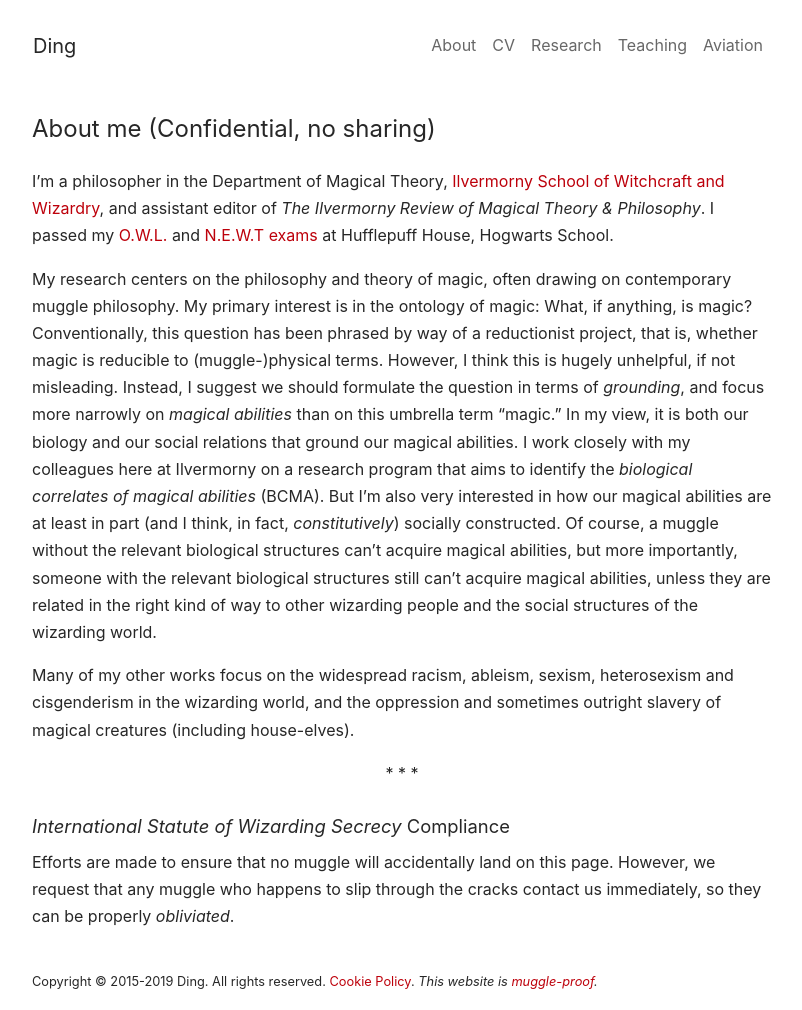
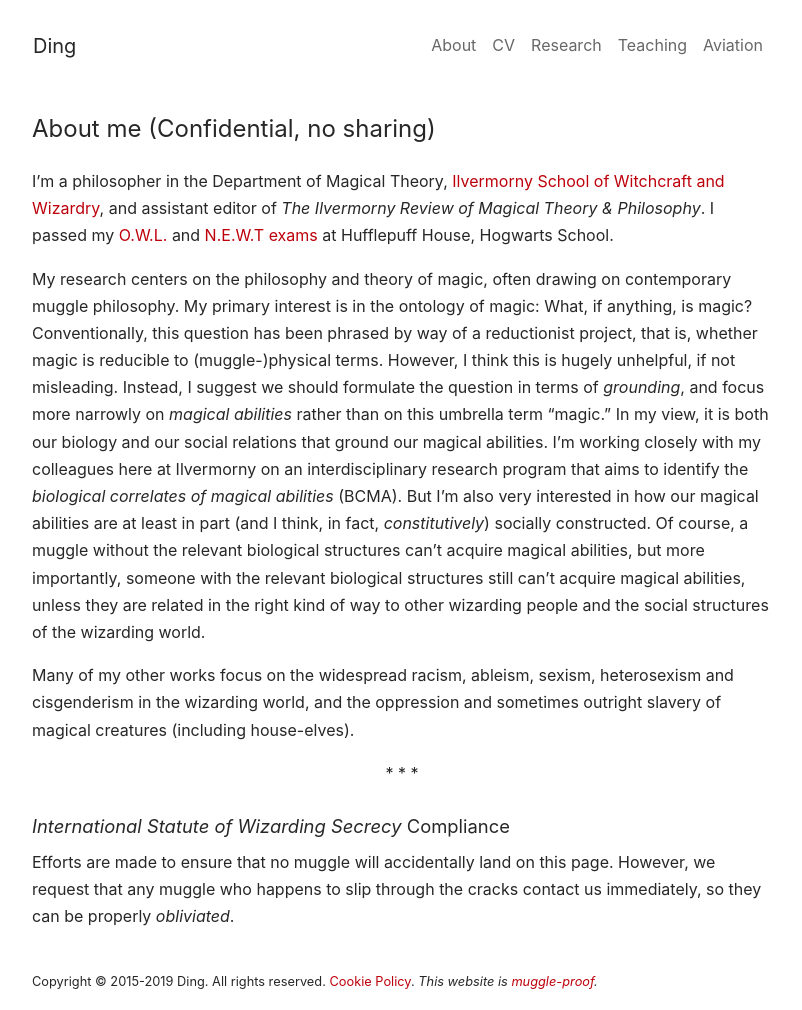
Before and after one commit to dingherself/dingherself.github.io, a Jekyll site: the page built from secret-about-me.md, in a window 1280 px wide and 1010 px high. Shown: the whole window, without its empty margins (238-1040 px from the left). Built offline with Jekyll 4.4.1, drawn with Linux system fonts in a browser that asks for light colours; nearby versions of some CDN libraries.

Commit message:
more cosmetic edits

```diff
--- a/secret-about-me.md
+++ b/secret-about-me.md
@@ -9,7 +9,7 @@
 
 I'm a philosopher in the Department of Magical Theory, [Ilvermorny School of Witchcraft and Wizardry](https://www.pottermore.com/writing-by-jk-rowling/ilvermorny), and assistant editor of *The Ilvermorny Review of Magical Theory & Philosophy*. I passed my [O.W.L.](https://harrypotter.fandom.com/wiki/Ordinary_Wizarding_Level) and [N.E.W.T exams](https://harrypotter.fandom.com/wiki/Nastily_Exhausting_Wizarding_Test) at Hufflepuff House, Hogwarts School.
 
-My research centers on the philosophy and theory of magic, often drawing on contemporary muggle philosophy. My primary interest is in the ontology of magic: What, if anything, is magic? Conventionally, this question has been phrased by way of a reductionist project, that is, whether magic is reducible to (muggle-)physical terms. However, I think this is hugely unhelpful, if not misleading. Instead, I suggest we should formulate the question in terms of *grounding*, and focus more narrowly on *magical abilities* than on this umbrella term "magic." In my view, it is both our biology and our social relations that ground our magical abilities. I work closely with my colleagues here at Ilvermorny on a research program that aims to identify the *biological correlates of magical abilities* (BCMA).  But I'm also very interested in how our magical abilities are at least in part (and I think, in fact, *constitutively*) socially constructed. Of course, a muggle without the relevant biological structures can't acquire magical abilities, but more importantly, someone with the relevant biological structures still can't acquire magical abilities, unless they are related in the right kind of way to other wizarding people and the social structures of the wizarding world.
+My research centers on the philosophy and theory of magic, often drawing on contemporary muggle philosophy. My primary interest is in the ontology of magic: What, if anything, is magic? Conventionally, this question has been phrased by way of a reductionist project, that is, whether magic is reducible to (muggle-)physical terms. However, I think this is hugely unhelpful, if not misleading. Instead, I suggest we should formulate the question in terms of *grounding*, and focus more narrowly on *magical abilities* rather than on this umbrella term "magic." In my view, it is both our biology and our social relations that ground our magical abilities. I'm working closely with my colleagues here at Ilvermorny on an interdisciplinary research program that aims to identify the *biological correlates of magical abilities* (BCMA).  But I'm also very interested in how our magical abilities are at least in part (and I think, in fact, *constitutively*) socially constructed. Of course, a muggle without the relevant biological structures can't acquire magical abilities, but more importantly, someone with the relevant biological structures still can't acquire magical abilities, unless they are related in the right kind of way to other wizarding people and the social structures of the wizarding world.
 
 Many of my other works focus on the widespread racism, ableism, sexism, heterosexism and cisgenderism in the wizarding world, and the oppression and sometimes outright slavery of magical creatures (including house-elves).
 
```
